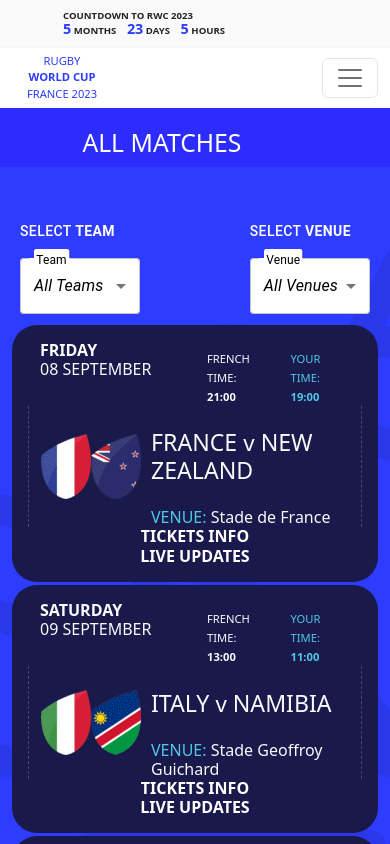
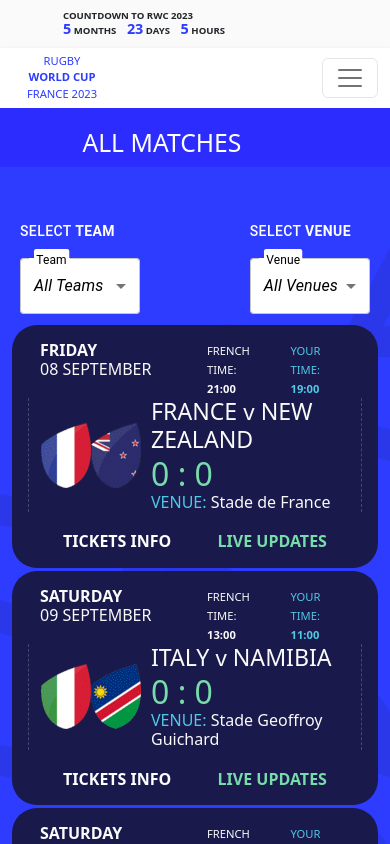
Before and after one commit to AlanaBF/RWCFrance23, a React (Create React App) app: page /matches in a window 390 px wide. Shown: the top 844 px of the page. Built offline with nearby package versions, Linux system fonts and the light colour scheme; some icons are missing.

Commit message:
Score added to match card, some styles changed

```diff
--- a/src/components/MatchCard/MatchCard.js
+++ b/src/components/MatchCard/MatchCard.js
@@ -8,7 +8,7 @@
 
 const MatchCard = ({ match }) => {
   //away_id, home_id, away_score, home_score, id
-  const { home, away, date, venue, id } = match;
+  const { home, away, date, venue, id, home_score, away_score } = match;
   const { month, dayDate, day, frenchTime, time } = formatDate(date);
 
   return (
@@ -40,6 +40,7 @@
           <div>
             <div>
               <h3 className='match-card-teams'>{home} <span>v</span> {away}</h3>
+              <span className='match-card-score'>{home_score} : {away_score}</span>
             </div>
             <div >
               <span className='match-card-venue'>Venue:</span>  <span className='fw-lighter'>{venue}</span>
@@ -52,7 +53,7 @@
           >
             Tickets Info
           </a>
-          <Link to={`/liveupdates/${id}`}>
+          <Link to={`/liveupdates/${id}`} className='match-card-live'>
             Live Updates
           </Link>
         </Col>
--- a/src/components/MatchCard/style.css
+++ b/src/components/MatchCard/style.css
@@ -10,6 +10,15 @@
 
 .match-card-teams {
   text-transform: uppercase;
+  margin: 0;
+}
+
+.match-card-score {
+  font-size: 2rem;
+  margin: 10px 0;
+  display: block;
+  color: #78DCAA;
+
 }
 
 .match-card-teams span {
@@ -57,16 +66,39 @@
   flex-direction: column;
   justify-content: space-around;
   align-items: center;
+  color: #fff;
 }
 
-.match-card-right a {
+.match-card-right a:hover{
+  opacity: 0.6;
+}
+.match-card-right a{
   text-decoration: none;
   text-transform: uppercase;
   font-weight: 700;
   color: #fff;
 }
 
+.match-card-right a:nth-child(2) {
+  color: #78DCAA;
+}
+
 .matches-card-flags {
   display: flex;
   padding-right: 10px;
 }
+
+
+@media screen and (max-width: 767px) {
+  .match-card-right{
+    display: flex;
+    flex-direction: row;
+    justify-content: space-around;
+    align-items: center;
+    padding-top: 20px;
+  }
+
+  .match-card-times {
+    padding-top: 0;
+  }
+}
```
